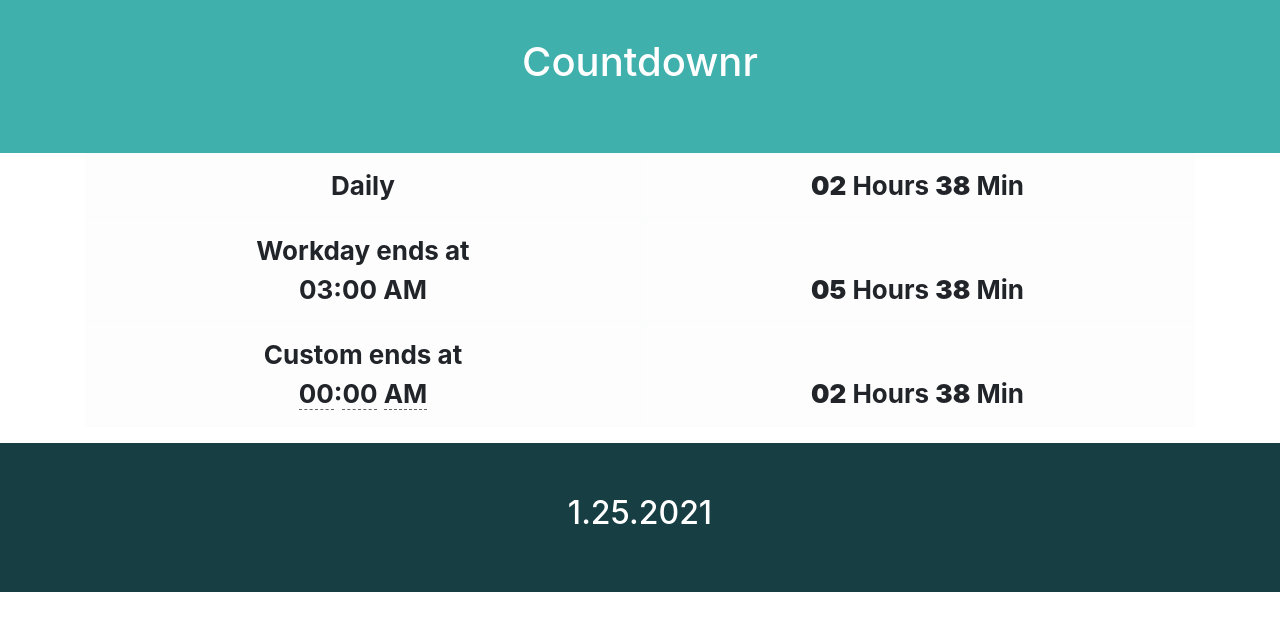
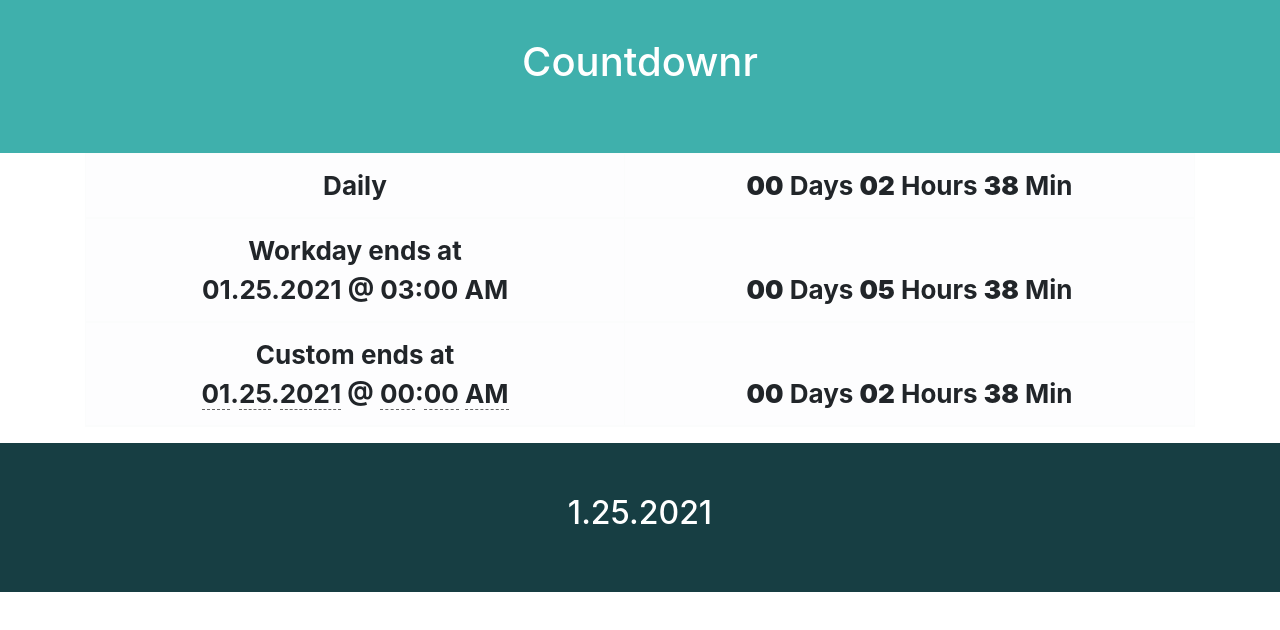
Before and after one commit to derekwolters/cntdwnr, a React (Create React App) app: page /dashboard in a window 1280 px wide. Shown: the top 630 px of the page. Built offline with nearby package versions, Linux system fonts and the light colour scheme.

Commit message:
add days, months, years

```diff
--- a/src/dashboard/Dashboard.js
+++ b/src/dashboard/Dashboard.js
@@ -8,9 +8,15 @@ export const DashboardPage = (props) => {
     const year = (currentDate.getFullYear());
     const month = (currentDate.getMonth() < 10 ? currentDate.getMonth()+'1' : currentDate.getMonth());
     const day = (currentDate.getDate());
+    const workdayEndYear = year;
+    const workdayEndMonth = month;
+    const workdayEndDay = day;
     const workdayEndHour = '03';
     const workdayEndMinute = '00';
 
+    const [customDefaultYear, setCustomYear] = useState(year);
+    const [customDefaultMonth, setCustomMonth] = useState(month);
+    const [customDefaultDay, setCustomDay] = useState(day);
     const [customDefaultHour, setCustomHour] = useState('00');
     const [customDefaultMinute, setCustomMinute] = useState('00');
     const [customDefaultPeriod, setCustomPeriod] = useState('AM');
@@ -22,18 +28,15 @@ export const DashboardPage = (props) => {
                 <thead>
                     <tr>
                         <th>Daily</th>
-                        {console.log('year:')}
-                        {console.log(year)}
-                        {console.log('month:')}
-                        {console.log(month)}
-                        {console.log('day:')}
-                        {console.log(day)}
                         <th><Countdowner date={`${year}-${month}-${day+1}T00:00:00`}/></th>
                     </tr>
                 </thead>
                 <thead>
                     <tr>
                         <th>Workday ends at <br/>
+                            {workdayEndMonth + '.' }
+                            {workdayEndDay + '.' }
+                            {workdayEndYear + ' @ ' }
                             {workdayEndHour < 12 ?
                             workdayEndHour + ':' + workdayEndMinute + ' AM':
                             workdayEndHour -'12' + ':' + workdayEndMinute + ' PM'}
@@ -48,6 +51,9 @@ export const DashboardPage = (props) => {
                 <thead>
                     <tr>
                         <th>Custom ends at <br/>
+                            <InlineEdit text={customDefaultMonth} onSetText={text => setCustomDay(text)} />.
+                            <InlineEdit text={customDefaultDay} onSetText={text => setCustomMonth(text)} />.
+                            <InlineEdit text={customDefaultYear} onSetText={text => setCustomYear(text)} />{' @ '}
                             <InlineEdit text={customDefaultHour} onSetText={text => setCustomHour(text)} />:
                             <InlineEdit text={customDefaultMinute} onSetText={text => setCustomMinute(text)} />{' '}
                             <InlineEdit text={customDefaultPeriod} onSetText={text => setCustomPeriod(text)} />
--- a/src/timer/countdowner.js
+++ b/src/timer/countdowner.js
@@ -85,12 +85,13 @@ class Countdowner extends Component {
 
     return (
       <div className="Countdown">
-        {/* <span className="Countdown-col">
+        <span className="Countdown-col">
           <span className="Countdown-col-element">
               <strong>{this.addLeadingZeros(countDown.days)}</strong>
               <span>{countDown.days === 1 ? ' Day ' : ' Days '}</span>
           </span>
-        </span> */}
+        </span>
+
 
         <span className="Countdown-col">
           <span className="Countdown-col-element">
```
